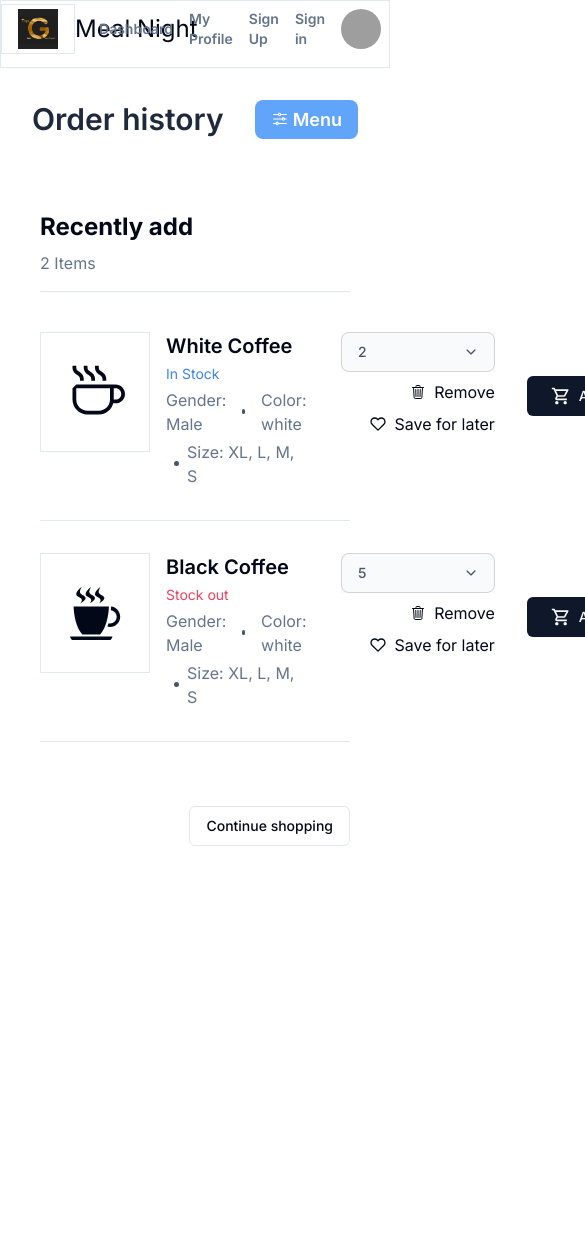
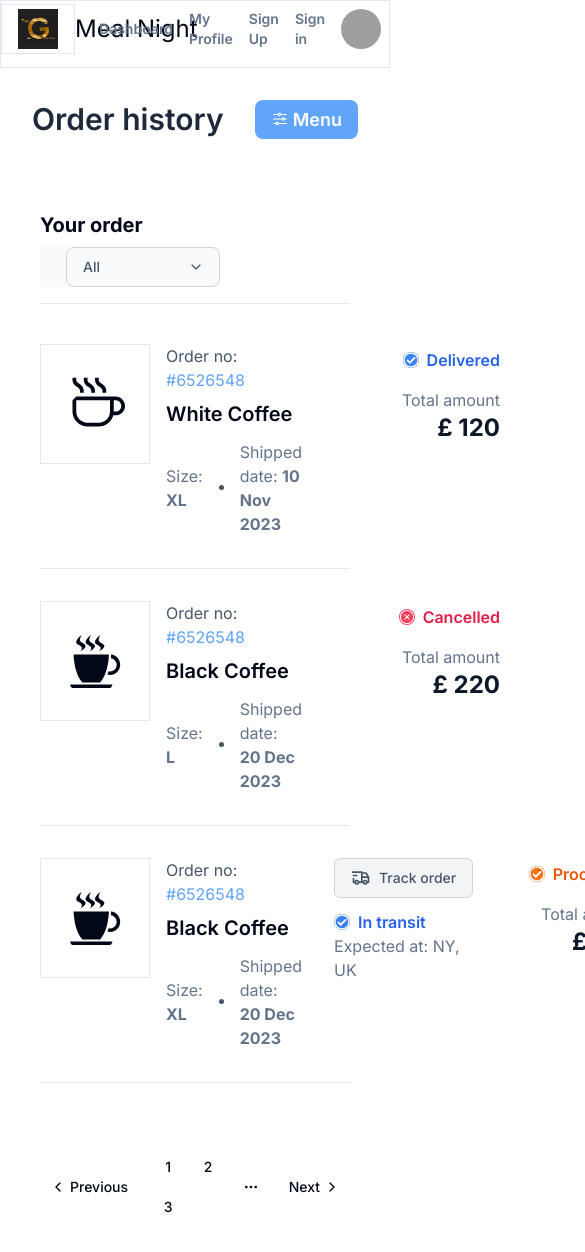
Before and after one commit to Toufiquer/manager-webApp, a Next.js app: page /my-profile/order-history in a window 390 px wide. Shown: the top 1252 px of the page, 585 px wide, since content can reach past the window. Before the commit the page ends 982 px from the top, so only its background shows below. Built offline with nearby package versions, Linux system fonts and the light colour scheme; grey boxes are pictures that could not be loaded.

Commit message:
done @ wishlist responsive

```diff
--- a/src/app/my-profile/order-history/page.tsx
+++ b/src/app/my-profile/order-history/page.tsx
@@ -14,11 +14,22 @@ import {
   DropdownMenuTrigger,
 } from "@/components/ui/dropdown-menu";
 import { IoIosArrowDown } from "react-icons/io";
-import { IoTrashOutline } from "react-icons/io5";
-import { FiHeart } from "react-icons/fi";
-import { MdOutlineShoppingCart } from "react-icons/md";
+import { FaRegCheckCircle } from "react-icons/fa";
+import { RxCrossCircled } from "react-icons/rx";
+import {
+  Pagination,
+  PaginationContent,
+  PaginationEllipsis,
+  PaginationItem,
+  PaginationLink,
+  PaginationNext,
+  PaginationPrevious,
+} from "@/components/ui/pagination";
+
 import { VscCoffee } from "react-icons/vsc";
 import { GiCoffeeCup } from "react-icons/gi";
+import { TbTruckDelivery } from "react-icons/tb";
+
 const Page = () => {
   return (
     <main className="max-w-5xl flex flex-col p-8 md:ml-8 ">
@@ -27,33 +38,70 @@ const Page = () => {
           Order history
         </h2>
         <div className="w-full flex flex-col mt-8 md:flex-row gap-2 items-start md:items-center border-b pb-4 justify-start md:justify-between">
-          <h2 className="text-2xl font-bold">Recently add</h2>
-          <h2 className="text-slate-500">2 Items</h2>
+          <h2 className="text-xl font-bold">Your order</h2>
+          <div className="w-full bg-gray-50 max-w-[180px] flex items-end justify-end">
+            <DropdownMenu>
+              <DropdownMenuTrigger>
+                <Button
+                  className="bg-transparent hover:bg-transparent text-slate-600 border border-gray-300 rounded-lg"
+                  value="outline"
+                >
+                  <p className="w-full flex items-center justify-between gap-4 min-w-[120px]">
+                    <span>All</span>
+                    <IoIosArrowDown />
+                  </p>
+                </Button>
+              </DropdownMenuTrigger>
+              <DropdownMenuContent>
+                {["Sort by", "Delivered", "Cancelled", "Processing"].map(
+                  (curr) => (
+                    <DropdownMenuItem key={curr} className="p-0 min-w-[120px]">
+                      <h2 className="bg-transparent w-full m-0 hover:bg-transparent text-slate-600 hover:bg-slate-100 cursor-pointer rounded-lg px-4 py-1">
+                        {curr}
+                      </h2>
+                    </DropdownMenuItem>
+                  )
+                )}
+              </DropdownMenuContent>
+            </DropdownMenu>
+          </div>
         </div>
         <div className="w-full mt-4">
           <div className="w-full flex flex-col gap-2">
             {[
               {
                 id: 1,
+                orderNo: "#6526548",
+                shippedDate: "10 Nov 2023",
+                size: "XL",
+                title: "White Coffee",
+                totalPrice: 120,
                 img: <VscCoffee className="w-[60px] h-[60px]" />,
-                title: "White Coffee",
-                stock: 43,
-                gender: "Male",
-                color: "white",
-                size: ["XL", "L", "M", "S"],
-                quantity: 2,
-                price: 120,
+                status: "Delivered",
               },
               {
                 id: 2,
+                title: "Black Coffee",
+                size: "L",
+                color: "white",
+                totalPrice: 220,
                 img: <GiCoffeeCup className="w-[60px] h-[60px]" />,
+                orderNo: "#6526548",
+                shippedDate: "20 Dec 2023",
+                status: "Cancelled",
+              },
+              {
+                id: 3,
                 title: "Black Coffee",
-                stock: 0,
-                gender: "Male",
+                size: "XL",
                 color: "white",
-                size: ["XL", "L", "M", "S"],
-                quantity: 5,
-                price: 220,
+                totalPrice: 520,
+                img: <GiCoffeeCup className="w-[60px] h-[60px]" />,
+                orderNo: "#6526548",
+                shippedDate: "20 Dec 2023",
+                status: "Processing",
+                traceId: "26541258",
+                expectedAt: "NY, UK",
               },
             ].map((curr) => (
               <div key={curr.id} className="w-full border-b pb-8 mt-6">
@@ -63,73 +111,88 @@ const Page = () => {
                   </div>
                   <div className="px-4 w-full md:ml-8">
                     <div className="flex flex-col items-start justify-start w-full">
-                      <div className="flex items-start text-xl font-semibold w-full justify-start">
+                      <div className="text-slate-600">
+                        Order no:
+                        <span className="text-blue-400"> {curr.orderNo}</span>
+                      </div>
+                      <div className="flex items-start py-2 text-xl font-semibold w-full justify-start">
                         <p>{curr.title}</p>
                       </div>
-                      {curr.stock > 0 ? (
-                        <p className="text-blue-500 text-sm pt-1">In Stock</p>
-                      ) : (
-                        <p className="text-rose-500 text-sm pt-1">Stock out</p>
-                      )}
+
+                      <div className="w-full flex items-center justify-start gap-4">
                         <div className="text-slate-500 text-[16px] pt-1 flex items-center ">
-                        <p>Gender: {curr.gender}</p>
-                        <div className="bg-slate-600 h-[5px] w-[5px] rounded-full mx-4 " />
-                        <p>Color: {curr.color}</p>
+                          <p>
+                            Size:
+                            <strong> {curr.size}</strong>
+                          </p>
+                        </div>
+                        <div className="w-auto h-full flex items-center justify-center">
+                          <div className="bg-slate-600 h-[5px] w-[5px] rounded-full mt-1" />
                         </div>
                         <div className="text-slate-500 text-[16px] pt-1 flex items-center ">
-                        <div className="bg-slate-600 h-[5px] w-[5px] rounded-full mx-2 " />
-                        <p>Size: {curr.size.join(", ")}</p>
+                          <p>
+                            Shipped date: <strong>{curr.shippedDate}</strong>
+                          </p>
                         </div>
                       </div>
                     </div>
-                  <div className="px-4 md:ml-8">
-                    <div className="flex flex-col">
-                      <div className="w-full bg-gray-50 max-w-[180px] flex items-end justify-end">
-                        <DropdownMenu>
-                          <DropdownMenuTrigger>
+                  </div>
+
+                  <div className="pl-4 w-[420px]">
+                    {curr.traceId && (
                       <Button
-                              className="bg-transparent hover:bg-transparent text-slate-600 border border-gray-300 rounded-lg"
-                              value="outline"
+                        className=" bg-gray-100 border-gray-300 hover:border-gray-400 hover:bg-gray-200 text-slate-600"
+                        variant="outline"
                       >
-                              <p className="w-full flex items-center justify-between gap-4 min-w-[120px]">
-                                <span>{curr.quantity}</span>
-                                <IoIosArrowDown />
-                              </p>
+                        <div className="flex items-center justify-center gap-2">
+                          <TbTruckDelivery className="text-xl" />
+                          Track order
+                        </div>
                       </Button>
-                          </DropdownMenuTrigger>
-                          <DropdownMenuContent>
-                            {["02", "03", "04"].map((curr) => (
-                              <DropdownMenuItem
-                                key={curr}
-                                className="p-0 min-w-[120px]"
-                              >
-                                <h2 className="bg-transparent w-full m-0 hover:bg-transparent text-slate-600 hover:bg-slate-100 cursor-pointer rounded-lg px-4 py-1">
-                                  {curr}
-                                </h2>
-                              </DropdownMenuItem>
-                            ))}
-                          </DropdownMenuContent>
-                        </DropdownMenu>
+                    )}
+                    {curr.traceId && (
+                      <div className="w-full flex items-center pt-3 gap-2 font-semibold text-blue-600 justify-start">
+                        <FaRegCheckCircle className="bg-blue-500 text-white rounded-full" />
+                        <p>In transit</p>
                       </div>
-                      <p className="flex cursor-pointer hover:text-rose-400 items-center justify-end mt-2 gap-2">
-                        <IoTrashOutline />
-                        Remove
-                      </p>
-                      <p className="flex cursor-pointer hover:text-blue-400 items-center justify-end mt-2 gap-2">
-                        <FiHeart />
-                        Save for later
+                    )}
+                    {curr.traceId && (
+                      <div className="text-slate-500 text-[16px] justify-start flex items-center ">
+                        <p className="flex items-center justify-start">
+                          Expected at: {curr.expectedAt}
                         </p>
                       </div>
+                    )}
                   </div>
-                  <div className="pl-4 md:ml-8">
+
+                  <div className="pl-4">
                     <div className="flex-col flex min-w-[150px]">
-                      <div className="font-bold text-slate-900 text-3xl mb-2 flex items-center justify-end">
-                        &pound; {curr.price}
+                      <div className=" text-[16px] pt-1 flex items-end justify-end mb-3">
+                        {curr.status.toLocaleLowerCase() === "delivered" && (
+                          <div className="w-full flex items-center gap-2 font-semibold text-blue-600 justify-end">
+                            <FaRegCheckCircle className="bg-blue-500 text-white rounded-full" />
+                            <p>Delivered</p>
                           </div>
-                      <Button className="gap-2 flex items-center justify-center">
-                        <MdOutlineShoppingCart className="text-xl" />
-                        Add to cart
-                      </Button>
+                        )}
+                        {curr.status.toLocaleLowerCase() === "cancelled" && (
+                          <div className="w-full flex items-center gap-2 font-semibold text-rose-600 justify-end">
+                            <RxCrossCircled className="bg-rose-500 text-white rounded-full" />
+                            <p>Cancelled</p>
+                          </div>
+                        )}
+                        {curr.status.toLocaleLowerCase() === "processing" && (
+                          <div className="w-full flex items-center gap-2 font-semibold text-orange-600 justify-end">
+                            <FaRegCheckCircle className="bg-orange-500 text-white rounded-full" />
+                            <p>Processing</p>
+                          </div>
+                        )}
+                      </div>
+                      <div className="text-slate-500 text-[16px] pt-1 flex items-end justify-end ">
+                        <p>Total amount</p>
+                      </div>
+                      <div className="font-bold text-slate-900 text-2xl mb-2 flex items-center justify-end">
+                        &pound; {curr.totalPrice}
+                      </div>
                     </div>
                   </div>
                 </div>
@@ -138,9 +201,24 @@ const Page = () => {
           </div>
         </div>
         <div className="w-full mt-4 flex items-end justify-end mb-12 py-12">
-          <Button className="" variant="outline">
-            Continue shopping
-          </Button>
+          <Pagination>
+            <PaginationContent>
+              <PaginationItem>
+                <PaginationPrevious href="#" />
+              </PaginationItem>
+              <PaginationItem>
+                <PaginationLink href="#">1</PaginationLink>
+                <PaginationLink href="#">2</PaginationLink>
+                <PaginationLink href="#">3</PaginationLink>
+              </PaginationItem>
+              <PaginationItem>
+                <PaginationEllipsis />
+              </PaginationItem>
+              <PaginationItem>
+                <PaginationNext href="#" />
+              </PaginationItem>
+            </PaginationContent>
+          </Pagination>
         </div>
       </div>
     </main>
--- /dev/null
+++ b/src/components/ui/pagination.tsx
@@ -0,0 +1,117 @@
+import * as React from "react"
+import { ChevronLeft, ChevronRight, MoreHorizontal } from "lucide-react"
+
+import { cn } from "@/lib/utils"
+import { ButtonProps, buttonVariants } from "@/components/ui/button"
+
+const Pagination = ({ className, ...props }: React.ComponentProps<"nav">) => (
+  <nav
+    role="navigation"
+    aria-label="pagination"
+    className={cn("mx-auto flex w-full justify-center", className)}
+    {...props}
+  />
+)
+Pagination.displayName = "Pagination"
+
+const PaginationContent = React.forwardRef<
+  HTMLUListElement,
+  React.ComponentProps<"ul">
+>(({ className, ...props }, ref) => (
+  <ul
+    ref={ref}
+    className={cn("flex flex-row items-center gap-1", className)}
+    {...props}
+  />
+))
+PaginationContent.displayName = "PaginationContent"
+
+const PaginationItem = React.forwardRef<
+  HTMLLIElement,
+  React.ComponentProps<"li">
+>(({ className, ...props }, ref) => (
+  <li ref={ref} className={cn("", className)} {...props} />
+))
+PaginationItem.displayName = "PaginationItem"
+
+type PaginationLinkProps = {
+  isActive?: boolean
+} & Pick<ButtonProps, "size"> &
+  React.ComponentProps<"a">
+
+const PaginationLink = ({
+  className,
+  isActive,
+  size = "icon",
+  ...props
+}: PaginationLinkProps) => (
+  <a
+    aria-current={isActive ? "page" : undefined}
+    className={cn(
+      buttonVariants({
+        variant: isActive ? "outline" : "ghost",
+        size,
+      }),
+      className
+    )}
+    {...props}
+  />
+)
+PaginationLink.displayName = "PaginationLink"
+
+const PaginationPrevious = ({
+  className,
+  ...props
+}: React.ComponentProps<typeof PaginationLink>) => (
+  <PaginationLink
+    aria-label="Go to previous page"
+    size="default"
+    className={cn("gap-1 pl-2.5", className)}
+    {...props}
+  >
+    <ChevronLeft className="h-4 w-4" />
+    <span>Previous</span>
+  </PaginationLink>
+)
+PaginationPrevious.displayName = "PaginationPrevious"
+
+const PaginationNext = ({
+  className,
+  ...props
+}: React.ComponentProps<typeof PaginationLink>) => (
+  <PaginationLink
+    aria-label="Go to next page"
+    size="default"
+    className={cn("gap-1 pr-2.5", className)}
+    {...props}
+  >
+    <span>Next</span>
+    <ChevronRight className="h-4 w-4" />
+  </PaginationLink>
+)
+PaginationNext.displayName = "PaginationNext"
+
+const PaginationEllipsis = ({
+  className,
+  ...props
+}: React.ComponentProps<"span">) => (
+  <span
+    aria-hidden
+    className={cn("flex h-9 w-9 items-center justify-center", className)}
+    {...props}
+  >
+    <MoreHorizontal className="h-4 w-4" />
+    <span className="sr-only">More pages</span>
+  </span>
+)
+PaginationEllipsis.displayName = "PaginationEllipsis"
+
+export {
+  Pagination,
+  PaginationContent,
+  PaginationEllipsis,
+  PaginationItem,
+  PaginationLink,
+  PaginationNext,
+  PaginationPrevious,
+}
```
Also changed, not shown: src/app/my-profile/wishlist/page.tsx (+10 -6 lines). Lines whose indentation alone changed are shown as unchanged.
